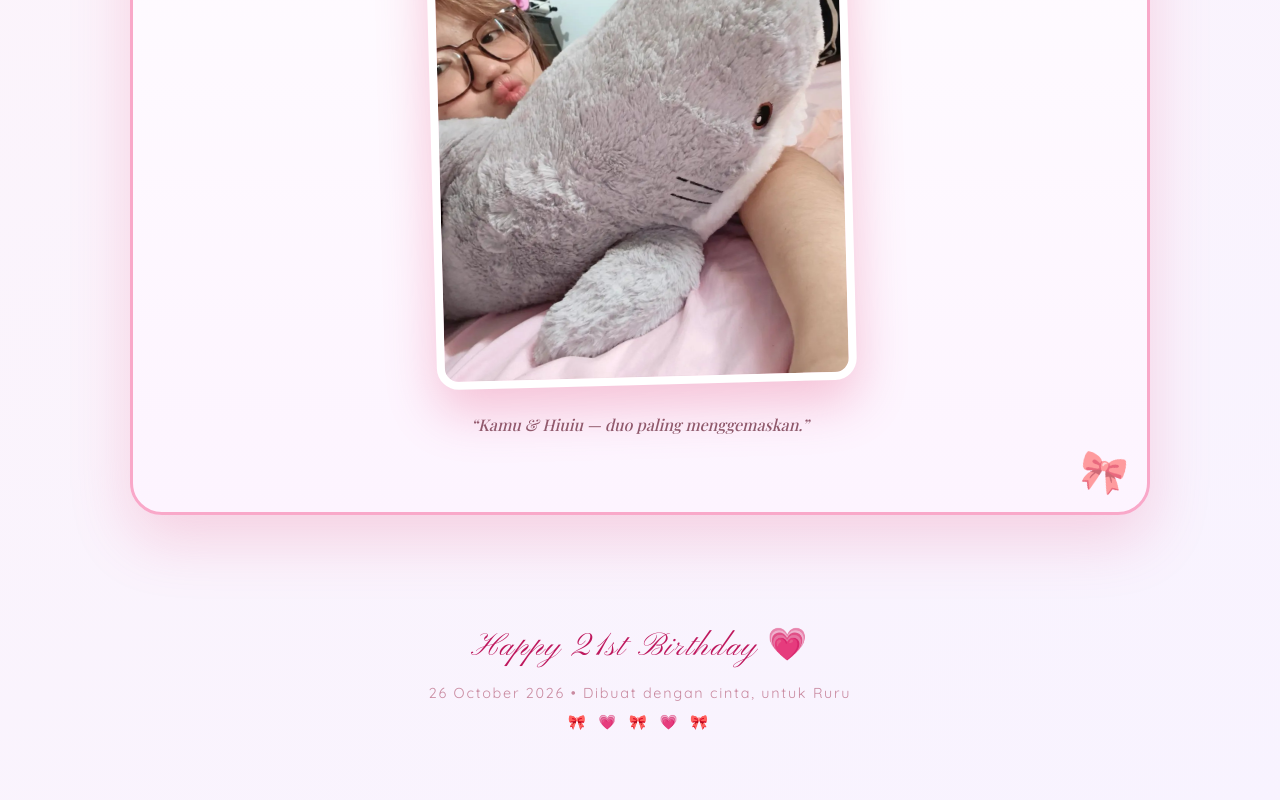
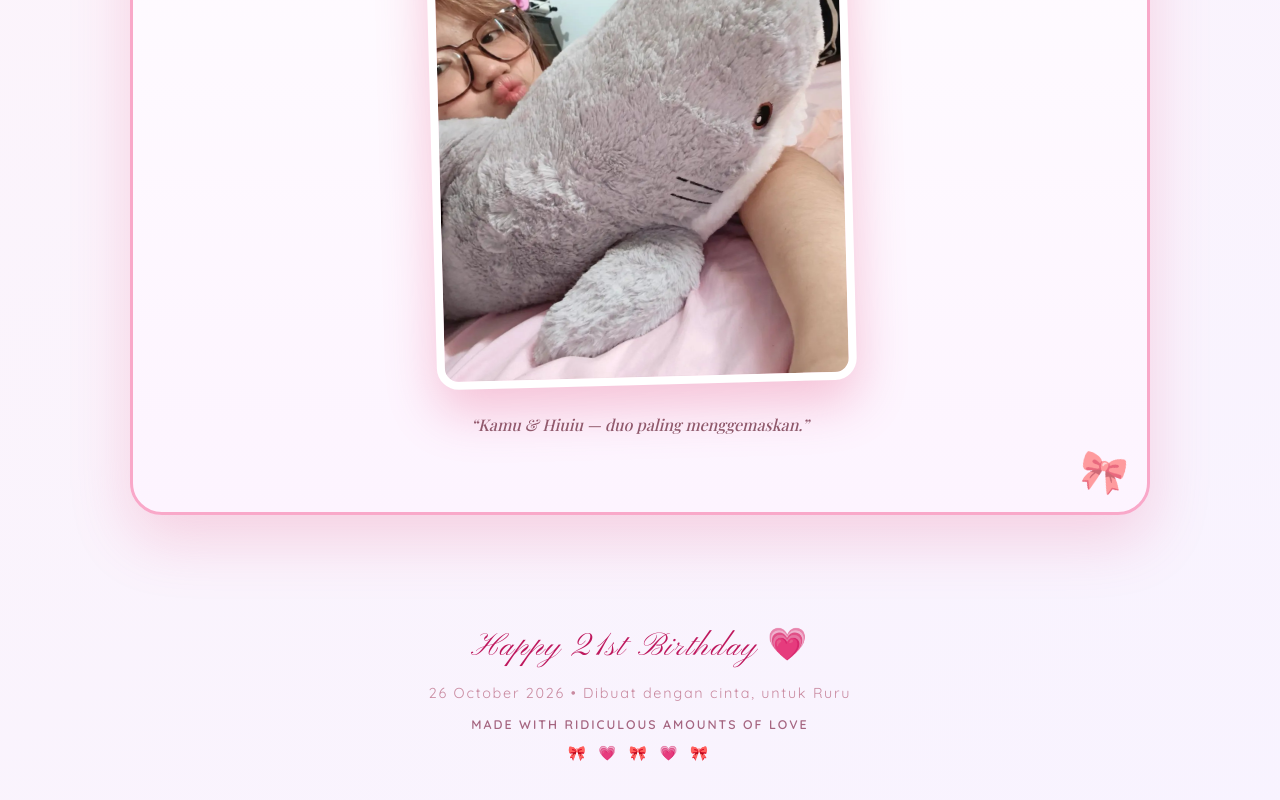
Before and after one commit to SahrulRD-Smatel/happy-birthday-21, a plain HTML site: page index.html in a window 1280 px wide. Shown: the part 5032-5832 px from the top of the page. Drawn offline with nearby package versions, Linux system fonts and the light colour scheme; a web font is replaced by a local one.

Commit message:
Add love note to homepage footer

```diff
--- a/index.html
+++ b/index.html
@@ -112,6 +112,7 @@
 
   footer{text-align:center;margin-top:100px;color:#c98aa0;font-size:.9rem;letter-spacing:.12em;line-height:2}
   footer .big{font-size:2rem;color:var(--rose)}
+  .footer-love{display:inline-block;margin:8px 0 2px;color:#a56580;font:600 .78rem/1.5 'Quicksand',sans-serif;letter-spacing:.16em;text-transform:uppercase}
   @media (max-width:560px){#cake3d{height:400px}.letter{padding:28px 22px}}
   /* love note card (ala love_note.txt) */
   .lovenote{max-width:640px;margin:0 auto;background:#fff;border:3px solid #e75480;border-radius:18px;overflow:hidden;box-shadow:0 24px 60px rgba(231,84,128,.25);text-align:left}
@@ -314,6 +315,7 @@
   <footer>
     <div class="big script">Happy 21st Birthday 💗</div>
     26 October 2026 • Dibuat dengan cinta, untuk Ruru<br>
+    <span class="footer-love">Made with ridiculous amounts of love</span><br>
     <span style="letter-spacing:.3em">🎀 💗 🎀 💗 🎀</span>
   </footer>
 </div>
```
